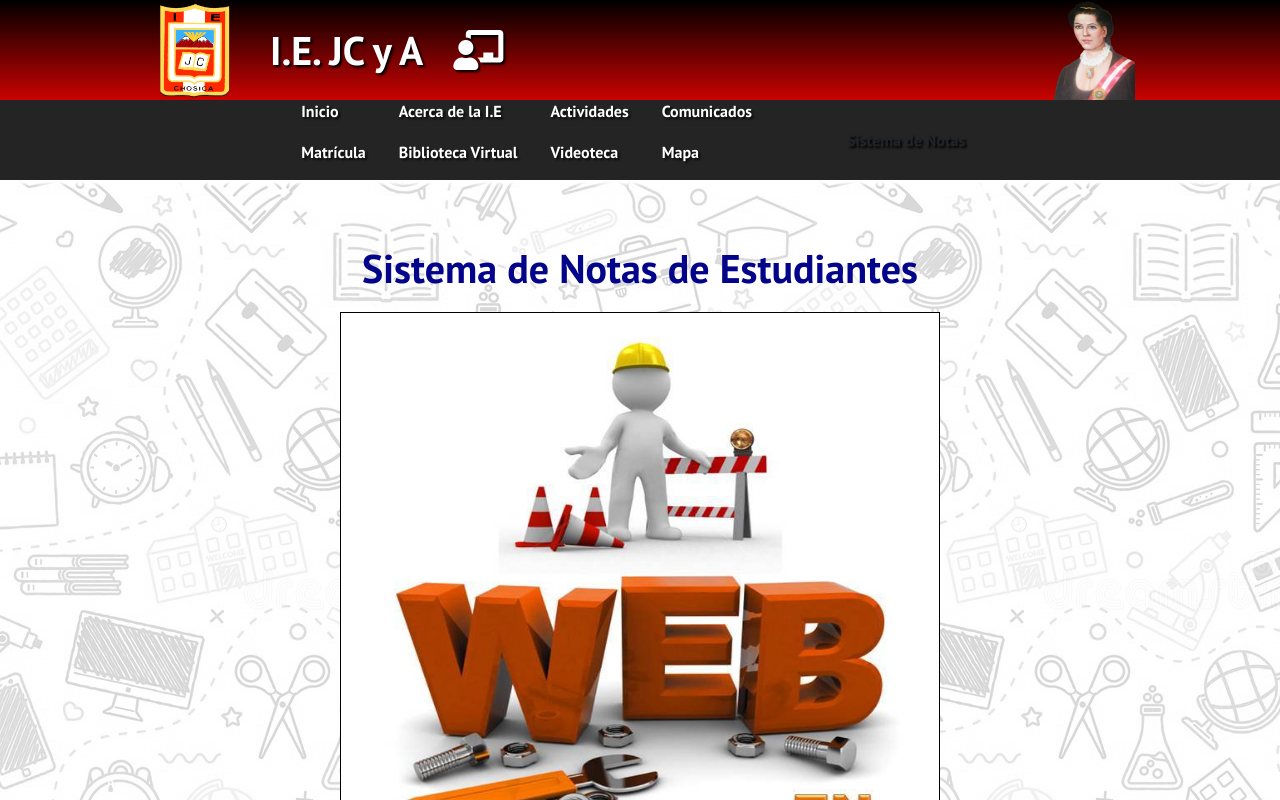
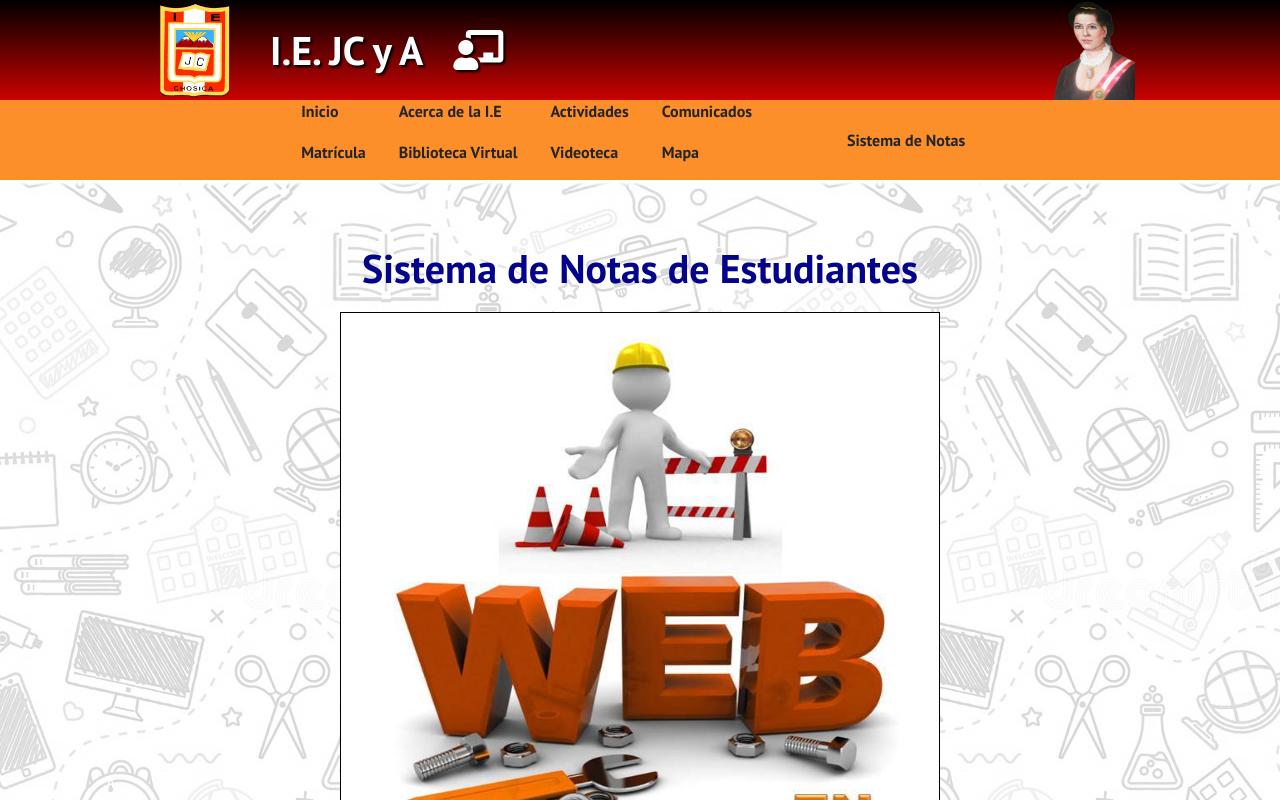
Before and after one commit to billysoftperu/Colegio_en_React, a React (Create React App) app: page /sisnotas in a window 1280 px wide. Shown: the top 800 px of the page. Built offline with nearby package versions, Linux system fonts and the light colour scheme.

Commit message:
Cambiando color y fondo al Navbar y Botones

```diff
--- a/src/componentes/Button/Button.css
+++ b/src/componentes/Button/Button.css
@@ -1,5 +1,5 @@
 :root {
---primary: rgb(255, 255, 255);
+--primary: rgba(255, 255, 255, 0.719);
 }
 
 .btn {
@@ -8,7 +8,7 @@
   outline: none;
   border: none;
   cursor: pointer;
-  filter: drop-shadow(2px 2px 1px black);
+  /* filter: drop-shadow(2px 2px 1px black); */
 
 }
 
@@ -18,11 +18,11 @@
   border: 1px solid var(--primary);
 }
 
-.btn--outline {
+.boton-sistema {
     /* background-color: transparent; */
-    background-color: rgb(255, 255, 255);
-    color: rgb(0, 0, 0);
-    padding: 8px 20px;
+    background-color: rgb(245, 48, 48);
+    color: rgb(255, 255, 255);
+    /* padding: 8px 20px; */
     border: 1px solid var(--primary);
     transition: all 0.3s ease-out;
   }
@@ -40,7 +40,6 @@
   .btn--large:hover,
   .btn--medium:hover {
     transition: all 0.3s ease-out;
-    background: #fff;
-    color: #ff0000;
+    background: #fcb229;
     transition: 250ms;
   }
--- a/src/componentes/Button/Button.js
+++ b/src/componentes/Button/Button.js
@@ -4,7 +4,7 @@ import { Link } from 'react-router-dom';
 
 
 
-const STYLES = ['btn--primary', 'btn--outline', 'btn--test'];
+const STYLES = ['btn--primary', 'boton-sistema', 'btn--test'];
 
 const SIZES = ['btn--medium', 'btn--large'];
 
--- a/src/componentes/Navbar/Navbar.css
+++ b/src/componentes/Navbar/Navbar.css
@@ -1,5 +1,5 @@
 .navbar {
-    background-color: #242424;
+    background-color: #fc8f29;
     height: 60px;
     display: flex;
     justify-content: center;
@@ -36,13 +36,13 @@
     margin-right: 2rem;
   }
 
-  .nav-item {
-    filter: drop-shadow(2px 2px 1px rgb(8, 8, 8));
+  /* .nav-item {
+     filter: drop-shadow(2px 2px 1px rgb(255, 255, 255));
 
-  }
+  } */
 
   .nav-links {
-    color: #fff;
+    color: #242424;
     display: flex;
     align-items: center;
     text-decoration: none;
@@ -53,8 +53,8 @@
   .nav-links:hover {
 
     transition: all 0.2s ease-out;
-    color: #fff;
-    background: #af0101;
+    color: #ff0202;
+    border-bottom: 4px solid red;
     border-radius:5px;
   }
 
@@ -80,13 +80,13 @@
 
   .submenu {
 
-    color: #fff;
+    color: #242424;
     display: flex;
     align-items: center;
     text-decoration: none;
     padding: 0.5rem 1rem;
     height: 100%;
-    filter: drop-shadow(2px 2px 1px rgb(8, 8, 8));
+    /* filter: drop-shadow(2px 2px 1px rgb(255, 1, 1)); */
 
   }
 
@@ -99,9 +99,9 @@
   }
 
   .submenu:hover{
+    color:#ff0202;
 
     transition: all 0.2s ease-out;
-    background: #af0101;
     border-radius: 5px;
   }
 
@@ -110,8 +110,8 @@
     position: absolute;
     background: #242424;
     margin-top: 190px;
-    margin-left: -18px;
-    width: 200px;
+    margin-left: -10px;
+    width: 220px;
     height: 150px;
 
   }
@@ -128,14 +128,16 @@
     height: 30px;
     text-decoration: none;
     line-height: 12px;
+    margin-left: -50px;
   }
 
   .navbar-container ul li .sub-menu-1 .sub-links {
-    color: #fff;
+    color: rgb(255, 255, 255);
     list-style: none;
     text-decoration: none;
     text-align: left;
     font-size: 16px;
+    margin-left: 15px;
 
   }
 
@@ -143,6 +145,7 @@
     transition: all 0.2s ease-out;
     background: #af0101;
     border-radius: 5px;
+    margin-left: -30px;
   }
 
 
--- a/src/componentes/Navbar/Navbar.js
+++ b/src/componentes/Navbar/Navbar.js
@@ -159,7 +159,7 @@ function Navbar() {
                           </li>
                         </ul>
 
-                        {button && <Button buttonStyle='btn--outline'>Sistema de Notas</Button>}
+                        {button && <Button buttonStyle='boton-sistema'>Sistema de Notas</Button>}
 
 
 
--- a/src/componentes/Portada/Portada.css
+++ b/src/componentes/Portada/Portada.css
@@ -31,8 +31,8 @@
 }
 
 .portada-container > p {
-  margin-top: 8px;
-  color: rgb(221, 151, 1);
+
+  color: rgb(255, 255, 255);
   font-size: 32px;
   font-weight: 20px;
   border-bottom: 2px solid white;
@@ -42,7 +42,7 @@
 }
 
 .portada-btns {
-  margin-top: 32px;
+  margin-top: 30px;
 }
 
 .portada-btns .btn {
--- a/src/componentes/Portada/Portada.js
+++ b/src/componentes/Portada/Portada.js
@@ -9,7 +9,7 @@ function Portada() {
 
 
             <h1>I.E. Josefa Carrillo y Albornoz</h1>
-            <p>https://www.facebook.com/iejosefacarrilloyalbornoz</p>
+            <p>Lurigancho  - Chosica</p>
             <div className='portada-btns'>
                 <Button
                     className='btns'
```
